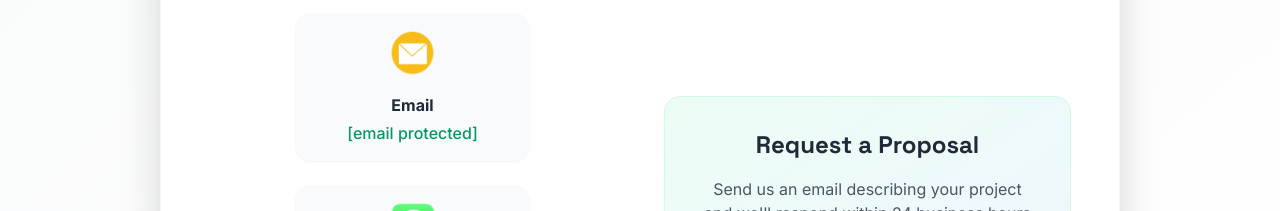
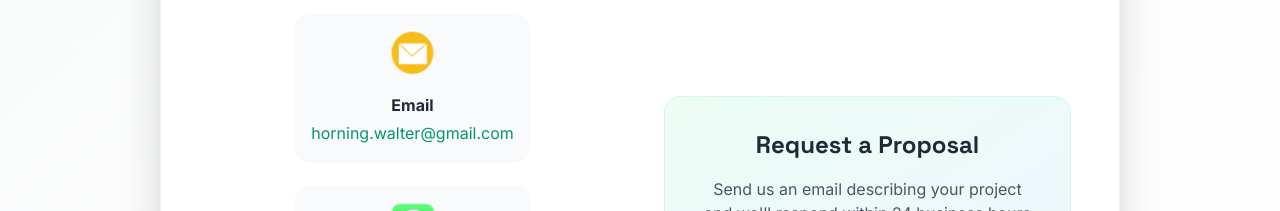
Before and after one commit to horningwalter/BrAInote, a plain HTML site: page index.html in a window 1280 px wide. Shown: the part 7580-7791 px from the top of the page. Drawn offline with nearby package versions, Linux system fonts and the light colour scheme.

Commit message:
Update email display in index.html

```diff
--- a/index.html
+++ b/index.html
@@ -1048,7 +1048,7 @@
                             <img src="images/email_logo.png" alt="Email" class="w-12 h-12 object-contain">
                             <div>
                                 <p class="font-bold text-gray-800 mb-1" id="contact-email-label">Email</p>
-                                <p class="text-emerald-600 hover:text-emerald-700 font-medium"><a href="/cdn-cgi/l/email-protection" class="__cf_email__" data-cfemail="442c2b362a2d2a236a332528302136042329252d286a272b29">[email&#160;protected]</a></p>
+                                <p class="text-emerald-600" id="contact-email">horning.walter@gmail.com</p>
                             </div>
                         </div>
 
```
